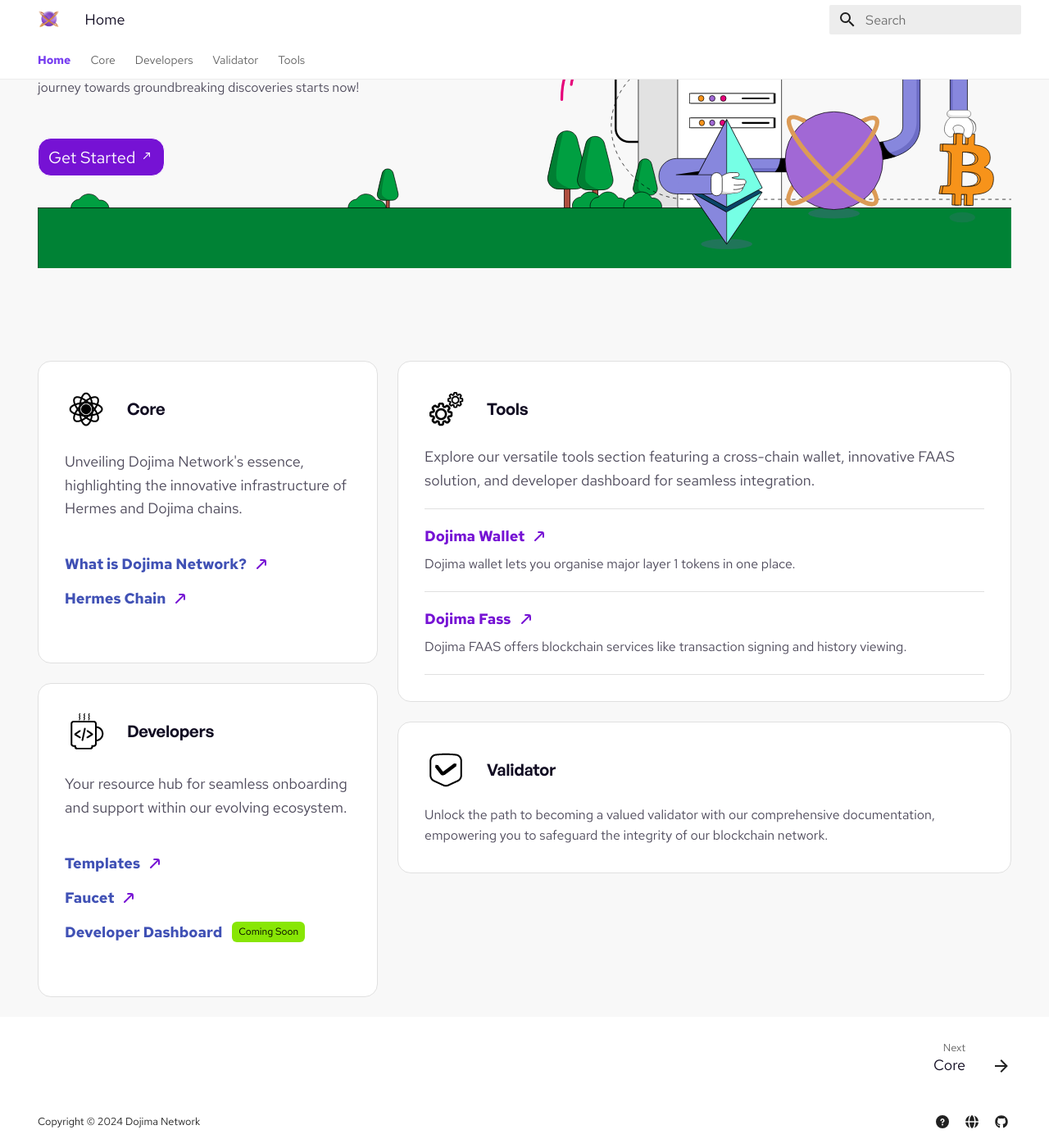
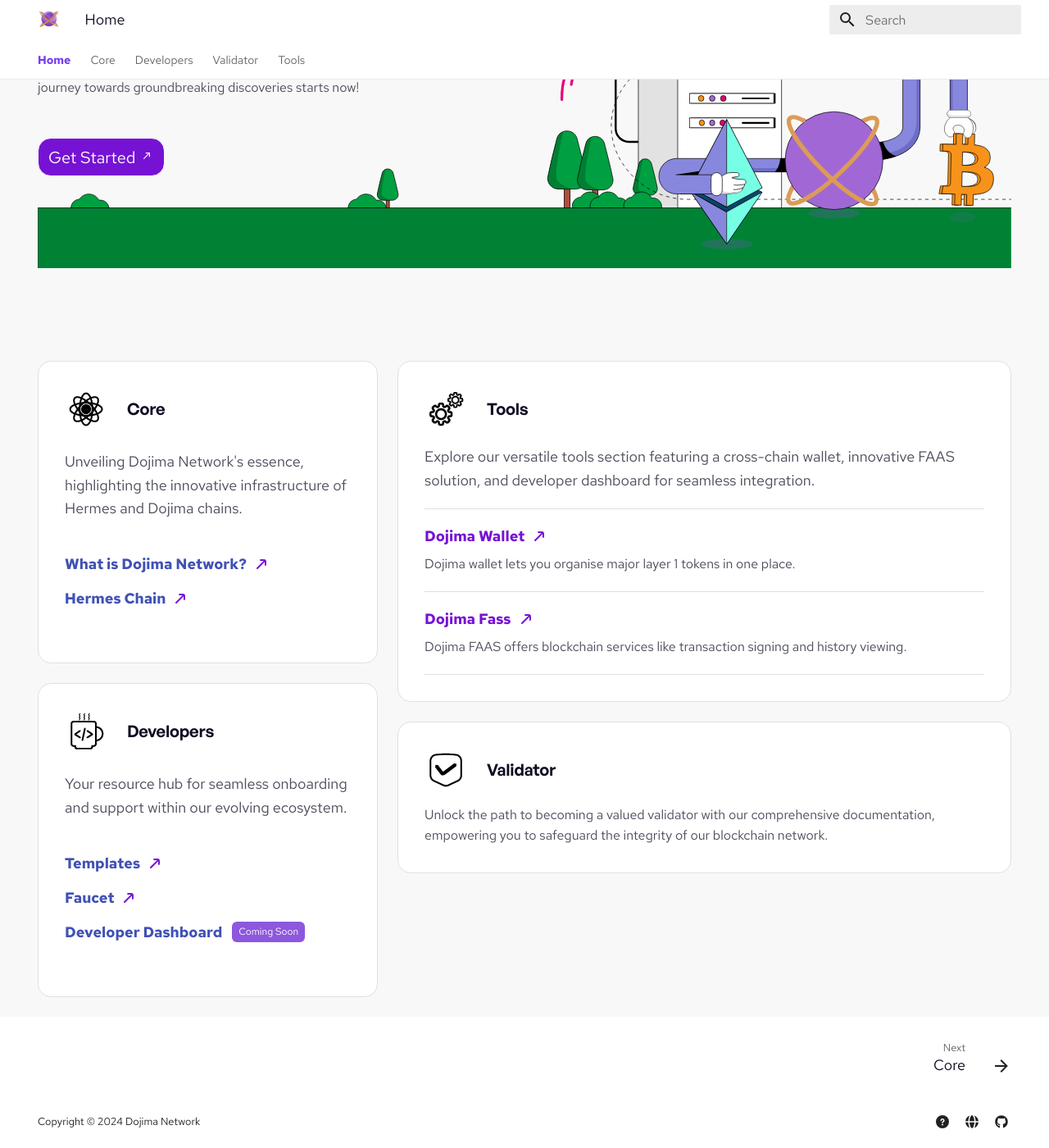
Before and after one commit to dojimanetwork/docs, an MkDocs documentation site: the page built from docs/index.md, in a window 1280 px wide and 1400 px high, scrolled down 427 px. Shown: the whole window at 82% size. Built offline with MkDocs 1.6.1 and Material for MkDocs 9.7.7, drawn with Linux system fonts in a browser that asks for light colours.

Commit message:
Change color in comming soon

```diff
--- a/docs/_site_essentials/stylesheets/dojima-docs.webflow.css
+++ b/docs/_site_essentials/stylesheets/dojima-docs.webflow.css
@@ -329,12 +329,12 @@ div.main .section {
   border-bottom: 1px solid #e0e0e0;
 }
 .right-grid-a .live {
-  background-color: #88e605;
+  background-color: #8D57DE;
   padding: 3px 8px;
   border-radius: 6px;
   font-size: 12px;
   font-weight: 400;
-  color: #000;
+  color: #FFF;
 }
 .last-p {
   display: block;
```
